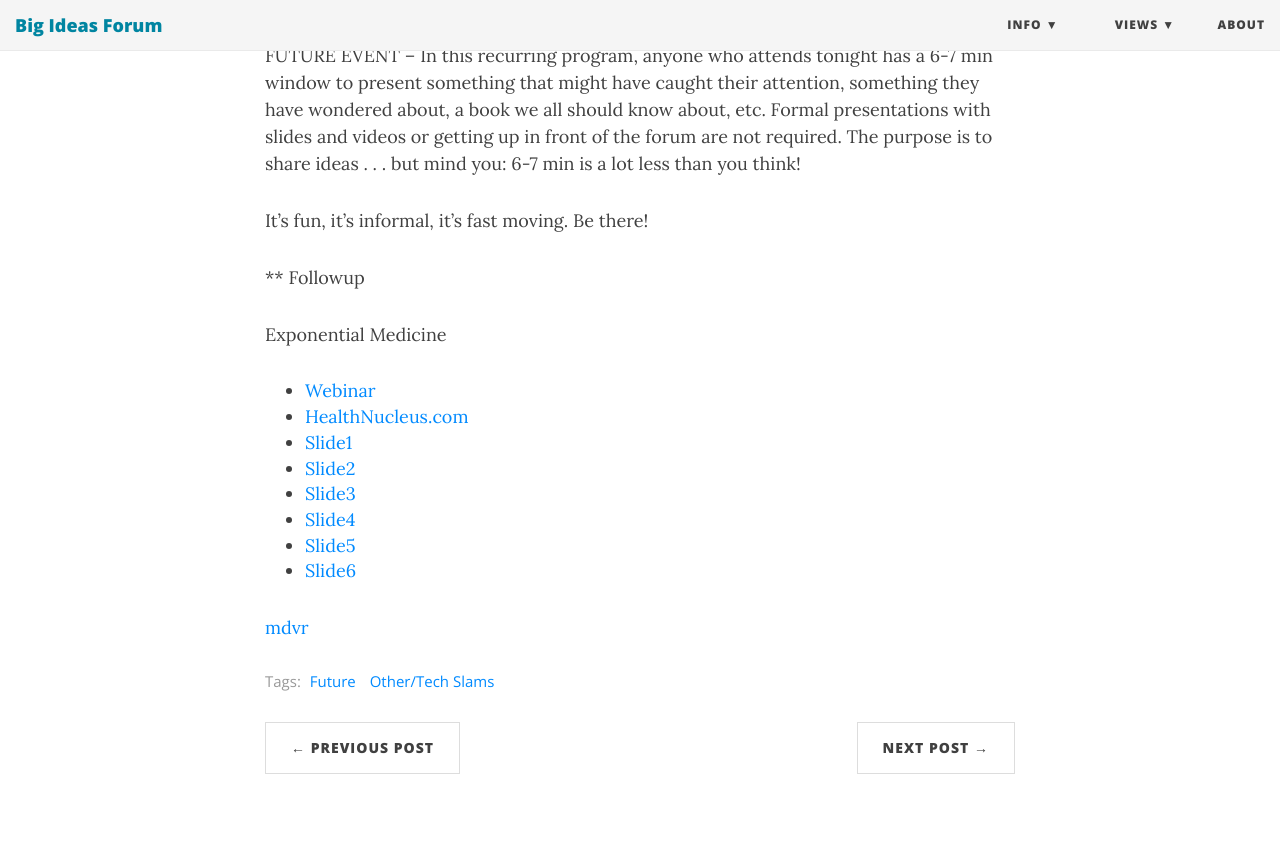
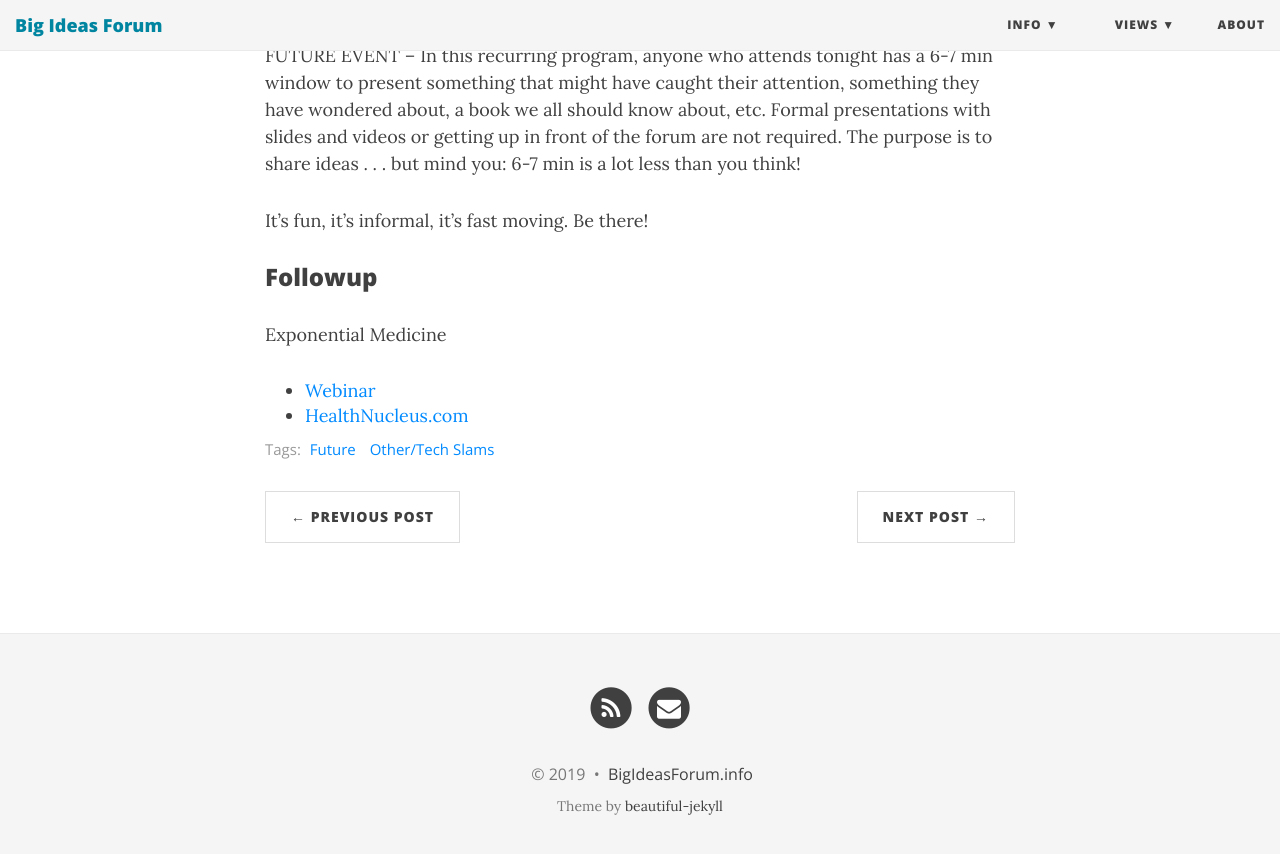
Before and after one commit to BigIdeasForum/bigideasforum.github.io, a Jekyll site: the page built from _posts/2019/2019-05-16-tech-slam8.md, in a window 1280 px wide and 900 px high, scrolled down 554 px. Shown: the top 854 px of the window. Built offline with Jekyll 4.4.1, drawn with Linux system fonts in a browser that asks for light colours; nearby versions of some CDN libraries.

Commit message:
Followup

```diff
--- a/_posts/2019/2019-05-16-tech-slam8.md
+++ b/_posts/2019/2019-05-16-tech-slam8.md
@@ -11,17 +11,9 @@ FUTURE EVENT -- In this recurring program, anyone who attends tonight has a 6-7
 
 It’s fun, it’s informal, it’s fast moving. Be there!
 
-** Followup
+### Followup
 
 Exponential Medicine
 
 * [Webinar](https://www.a360.digital/david-karow-post-webinar-sample-content)
 * [HealthNucleus.com](https://www.healthnucleus.com)
-* [Slide1](/img/expmed/Slide1.jpg)
-* [Slide2](/img/expmed/Slide2.jpg)
-* [Slide3](/img/expmed/Slide3.jpg)
-* [Slide4](/img/expmed/Slide6.jpg)
-* [Slide5](/img/expmed/Slide4.jpg)
-* [Slide6](/img/expmed/Slide5.jpg)
-
-[mdvr](https://www.youtube.com/watch?v=AYnODogZf-M)
```
